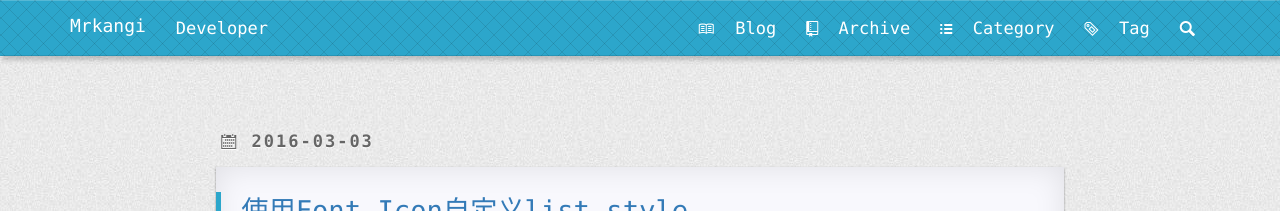
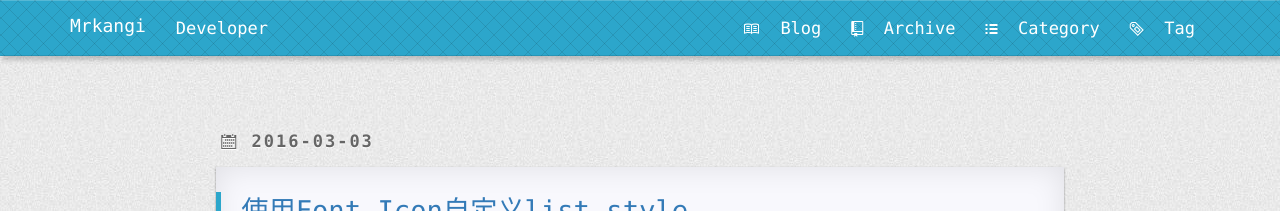
Before and after one commit to mrk55/mrk55.github.io, a Jekyll site: the page built from index.html, in a window 1280 px wide. Shown: the top 211 px of the page. Built offline with Jekyll 4.4.1, drawn with Linux system fonts in a browser that asks for light colours; nearby versions of some CDN libraries; Markdown is read by kramdown in place of the engine named in the settings; the list of posts is cut into pages by our own code; comment, search, counter and statistics services are not loaded.

Commit message:
Update header.html

```diff
--- a/_includes/header.html
+++ b/_includes/header.html
@@ -41,7 +41,9 @@
                         </li>
                         {% endif %}
                         {% endfor %}
-                        <li><a href="#stq=" class="search-button"><span class="octicon octicon-search"></span></a></li>
+                        <li>
+                <script type="text/javascript">(function(){document.write(unescape('%3Cdiv id="bdcs"%3E%3C/div%3E'));var bdcs = document.createElement('script');bdcs.type = 'text/javascript';bdcs.async = true;bdcs.src = 'http://znsv.baidu.com/customer_search/api/js?sid=18340363646914475851' + '&plate_url=' + encodeURIComponent(window.location.href) + '&t=' + Math.ceil(new Date()/3600000);var s = document.getElementsByTagName('script')[0];s.parentNode.insertBefore(bdcs, s);})();</script>
+                </li>
                     </ul>
                 </div>
             </div>
```
